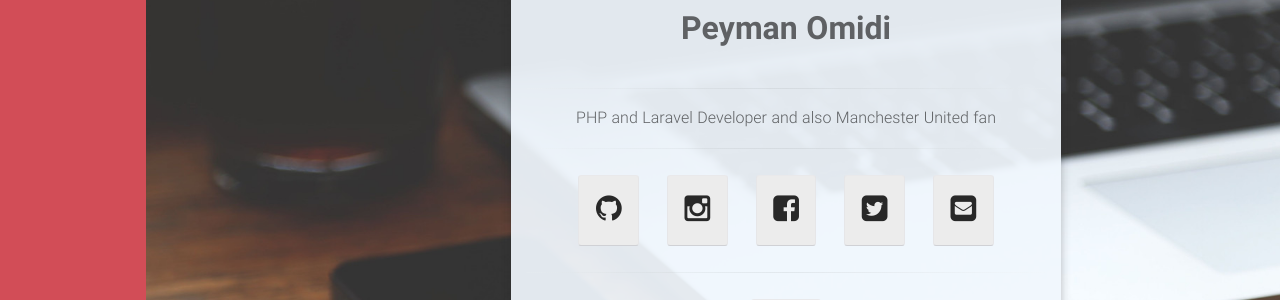
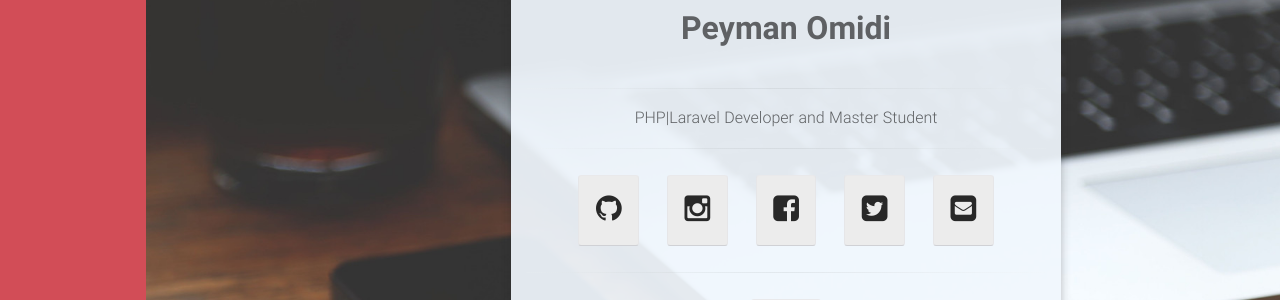
Before and after one commit to Peyman-Manutd/omidi.me, a Jekyll site: the page built from index.html, in a window 1280 px wide. Shown: the part 353-653 px from the top of the page. Built offline with Jekyll 4.4.1, drawn with Linux system fonts in a browser that asks for light colours.

Commit message:
Change bio

```diff
--- a/_config.yml
+++ b/_config.yml
@@ -2,7 +2,7 @@
 title:              Peyman Omidi
 fa_title:           پیمان امیدی
 blog_title:         وبلاگ شخصی پیمان امیدی
-bio:                'PHP and Laravel Developer and also Manchester United fan'
+bio:                'PHP|Laravel Developer and Master Student'
 description:        "Peyman Omidi | وب سایت پیمان امیدی، برنامه نویس و توسعه دهنده وب"
 keywords:           "بلاگ, وبلاگ, پیمان امیدی, توسعه دهنده وب, Peyman Omidi, PHP Developer, Laravel Developer, Blog"
 reading_time:       true
```
